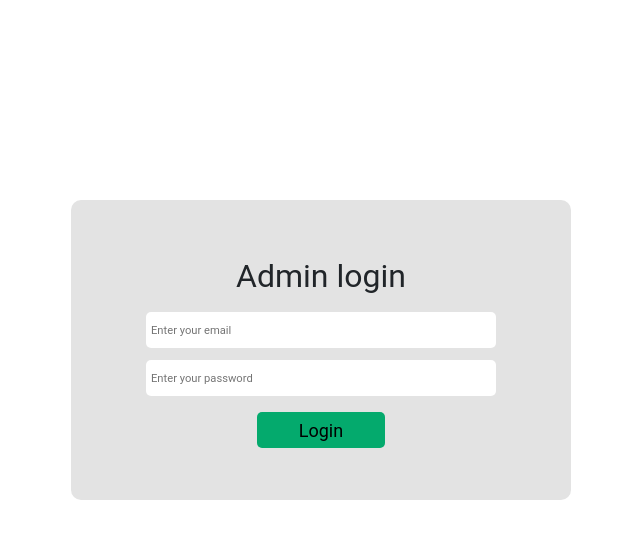
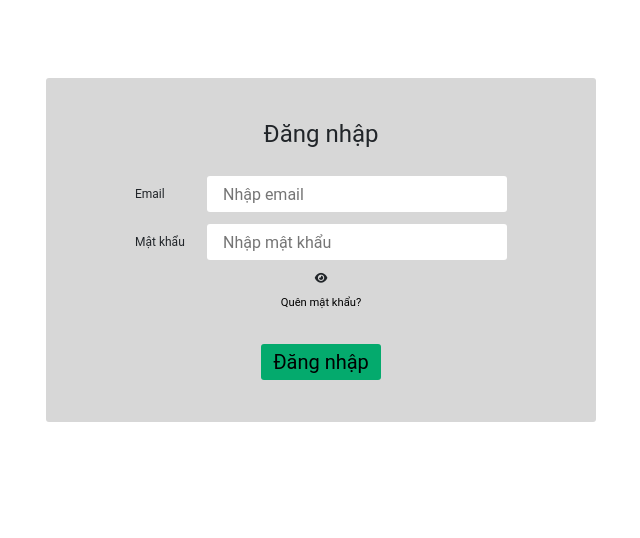
Before and after one commit to MinhDat2001/vape_frontend, a React (Create React App) app: page /admin/login in a window 1280 px wide. Shown: the top 538 px of the page, without its empty margins (319-959 px from the left). Built offline with nearby package versions, Linux system fonts and the light colour scheme.

Commit message:
dang sua dang nhap cho admin - 60%

```diff
--- a/src/components/Layout/AdminLayout/Header/index.js
+++ b/src/components/Layout/AdminLayout/Header/index.js
@@ -5,39 +5,9 @@ import './header.css';
 import { Link, useNavigate } from 'react-router-dom';
 import { getUser } from '~/pages/Host';
 import axios from 'axios';
+import { useEffect, useState } from 'react';
 
 function AdminHeader() {
-    const token = document.cookie
-        .split('; ')
-        .find((row) => row.startsWith('token='))
-        ?.split('=')[1];
-    var login=false;
-    if (window.location.pathname != "/admin/login" && token !== undefined || token !== null || token.trim() !== '') {
-        // console.log('token:' + token);
-        window.onload = axios
-            .get(getUser, {
-                mode: 'cors',
-                headers: {
-                    token: 'Vape ' + token,
-                },
-            })
-            .then((response) => {
-                if (response.data.status === 0) {
-                    login=true;
-                    console.log("login ---------------")
-                } else {
-                    console.log('call error');
-                }
-            })
-            .catch(function (error) {
-                console.log(error);
-            });
-    }
-    const navigate = useNavigate();
-    if(login===false){
-        window.location.pathname = "/admin/login"
-        return
-    }
     var adminHeader = (
         <header>
             <div className="admin_header">
--- a/src/components/Layout/AdminLayout/index.js
+++ b/src/components/Layout/AdminLayout/index.js
@@ -2,7 +2,53 @@ import AdminFooter from './Footer';
 import AdminHeader from './Header';
 import Navbar from './Navbar';
 import './layout.css';
+import { getUser } from '~/pages/Host';
+import axios from 'axios';
+import { useNavigate } from 'react-router-dom';
+import { useEffect, useState } from 'react';
 function AdminLayout({ children }) {
+    const navigate = useNavigate();
+
+    const [login, setLogin] = useState(false);
+
+    const token = document.cookie
+        .split('; ')
+        .find((row) => row.startsWith('token='))
+        ?.split('=')[1];
+
+    if (token !== undefined || token !== null || token.trim() !== '') {
+        window.onload = axios
+            .get(getUser, {
+                mode: 'cors',
+                headers: {
+                    token: 'Vape ' + token,
+                },
+            })
+            .then((response) => {
+                if (response.data.status === 0) {
+                    setLogin(true);
+                    console.log('login da bang true');
+                } else {
+                    setLogin(false);
+                    console.log('login da bang false');
+                }
+            })
+            .catch(function (error) {
+                console.log(error);
+            });
+    }
+
+    // console.log(login);
+
+    useEffect(() => {
+        console.log('vao use effect');
+        console.log(login);
+        if (login === false) {
+            navigate('/admin/login');
+            return;
+        }
+    }, [login]);
+
     return (
         <div>
             <AdminHeader />
--- a/src/pages/admin/Login/index.js
+++ b/src/pages/admin/Login/index.js
@@ -1,32 +1,179 @@
+import axios from 'axios';
+import { useEffect, useState } from 'react';
+import { Link, useNavigate } from 'react-router-dom';
 import styles from './AdminLogin.module.scss';
 
 function AdminLogin() {
+    const navigate = useNavigate();
+    const [loginForm, setLoginForm] = useState({ username: '', password: '' });
+
+    const token = document.cookie
+        .split('; ')
+        .find((row) => row.startsWith('token='))
+        ?.split('=')[1];
+
+    // useEffect(() => {
+    //     if (token !== null && token !== '' && token !== undefined) {
+    //         navigate('/admin');
+    //     }
+    // });
+
+    async function login() {
+        console.log('vao ham login');
+
+        var email = document.getElementById('username');
+        var password = document.getElementById('password');
+        if ((await validate()) === -1) {
+            return;
+        }
+        var loginForm1 = {
+            username: email ? email.value : '',
+            password: password ? password.value : '',
+        };
+        setLoginForm(loginForm1);
+        CallLogin(loginForm);
+    }
+
+    function CallLogin(loginForm) {
+        console.log('vao ham call login');
+
+        console.log(loginForm);
+        axios({
+            method: 'post',
+            url: 'http://localhost:8088/authenticate',
+            data: loginForm,
+        })
+            .then((response) => {
+                console.log(response);
+                if (response.data.status === 0) {
+                    document.cookie = 'token= ' + response.data.data + ';';
+                    navigate('/admin');
+                } else {
+                    document.getElementById('warnning').innerText =
+                        'Tài khoản hoặc mật khẩu sai!';
+                }
+            })
+            .catch(function (error) {
+                document.getElementById('warnning').innerText =
+                    'Không thể đăng nhập!, Hãy liên hệ với nhà phát triển';
+            });
+    }
+
+    async function validate() {
+        document.getElementById('warnning').innerHTML = '';
+        var email = document.getElementById('username');
+        var password = document.getElementById('password');
+        if (email.value === '' || password.value === '') {
+            document.getElementById('warnning').innerHTML =
+                'Không được để trống!';
+            return -1;
+        }
+        if (!/^[a-zA-Z0-9]+@[a-zA-Z0-9]+\.[A-Za-z]+$/.test(email.value)) {
+            document.getElementById('warnning').innerHTML =
+                'Nhập đúng định dạng email!';
+            return -1;
+        }
+        return 0;
+    }
+
+    function hiddenPassword() {
+        var passwordInput = document.getElementById('password');
+        var hiddenPassword = document.getElementById('hidden-password');
+        if (passwordInput.type === 'password') {
+            passwordInput.type = 'text';
+            hiddenPassword.classList.remove('fa-eye');
+            hiddenPassword.classList.add('fa-eye-slash');
+        } else {
+            passwordInput.type = 'password';
+            hiddenPassword.classList.remove('fa-eye-slash');
+            hiddenPassword.classList.add('fa-eye');
+        }
+    }
+
+    const handleOnChange = (e) => {
+        const id = e.target.id;
+        if (id === 'username') {
+            setLoginForm({ ...loginForm, username: e.target.value });
+        }
+        if (id === 'password') {
+            setLoginForm({ ...loginForm, password: e.target.value });
+        }
+    };
+
     return (
-        <div className={styles.container}>
-            <div className={styles.loginForm}>
-                <div className={styles.form}>
-                    <div className={styles.displayCenter}>
-                        <label className={styles.title}>Admin login</label>
+        <div className="container">
+            <div className="auth-form">
+                <div className="contain-title">
+                    <label>Đăng nhập</label>
                 </div>
+                <div className="form">
+                    <div className="contain">
+                        <label className="label">Email</label>
                         <input
-                        className={styles.input}
                             id="username"
-                        type="text"
-                        name="username"
-                        placeholder="Enter your email"
+                            className="input"
+                            type="email"
+                            placeholder="Nhập email"
+                            value={loginForm.username}
+                            onChange={handleOnChange}
                         />
-                    <br />
+                    </div>
+                    <div className="contain">
+                        <label className="label">Mật khẩu</label>
                         <input
-                        className={styles.input}
                             id="password"
+                            className="input"
                             type="password"
-                        name="password"
-                        placeholder="Enter your password"
+                            placeholder="Nhập mật khẩu"
+                            value={loginForm.password}
+                            onChange={handleOnChange}
                         />
-                    <br />
-                    <div className={styles.displayCenter}>
-                        <button className={styles.button}>Login</button>{' '}
                     </div>
+                    <div className="contain">
+                        <i
+                            onClick={hiddenPassword}
+                            id="hidden-password"
+                            className="fa-solid fa-eye hidden-password"
+                        ></i>
+                    </div>
+                    <div className="contain">
+                        <Link
+                            className="forgot-password"
+                            to={'/forgot-password'}
+                        >
+                            Quên mật khẩu?
+                        </Link>
+                    </div>
+                    <div className="contain">
+                        <label id="warnning" className="warnning"></label>
+                    </div>
+                    <div className="contain">
+                        <button
+                            id="login-btn"
+                            onClick={login}
+                            className="primary-btn button"
+                        >
+                            Đăng nhập
+                        </button>
+                    </div>
+                    {/* <div className="contain">
+                        <button
+                            id="login-gg-btn"
+                            onClick={loginGG}
+                            className="social-btn button"
+                        >
+                            <i className="fa-brands fa-google social-icon"></i>
+                            Google
+                        </button>
+                        <button
+                            id="login-fb-btn"
+                            onClick={loginFB}
+                            className="social-btn button"
+                        >
+                            <i className="fa-brands fa-facebook social-icon"></i>
+                            Facebook
+                        </button>
+                    </div> */}
                 </div>
             </div>
         </div>
```
Lines whose indentation alone changed are shown as unchanged.
